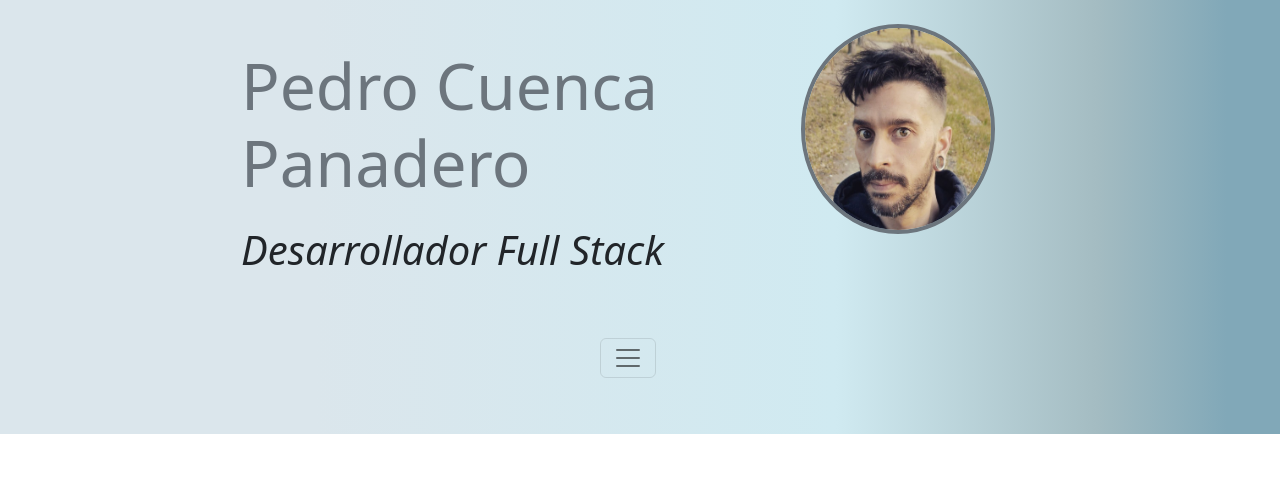
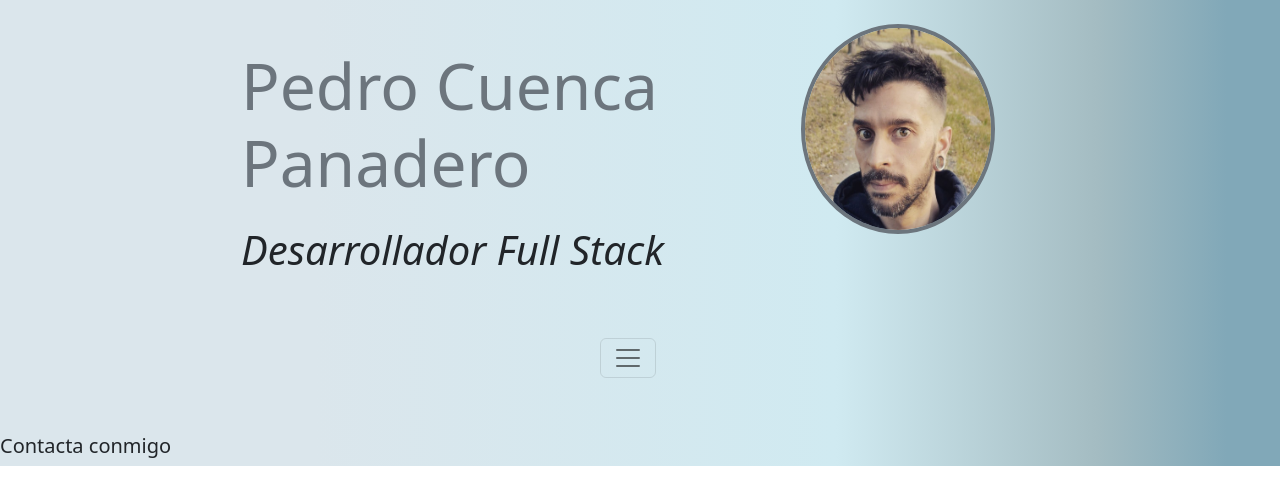
Before and after one commit to MarAlmagro/PortFolio, a React (Create React App) app: page / in a window 1280 px wide. Shown: the top 504 px of the page. Built offline with nearby package versions, Linux system fonts and the light colour scheme.

Commit message:
inicio de footer

```diff
--- a/src/componentes/Cabecera.tsx
+++ b/src/componentes/Cabecera.tsx
@@ -41,6 +41,7 @@ class Cabecera extends React.Component {
                 <h5 className="text-secondary h4 mx-5">Experiencias laborales</h5>
                 <h5 className="text-secondary h4 mx-5">Otros datos de interés</h5>
                 <h5 className="text-secondary h4 mx-5">Referencias</h5>
+                <h5 className="text-secondary h4 mx-5">Contacto</h5>
               </div>
             </div>
             <nav className="navbar">
@@ -55,7 +56,17 @@ class Cabecera extends React.Component {
         </div>
 
         {/* footer */}
+<div>
+  <div>
+    <footer>
+<h5>Contacta conmigo</h5>
 
+
+
+
+    </footer>
+  </div>
+</div>
 
       </div>
 
```
